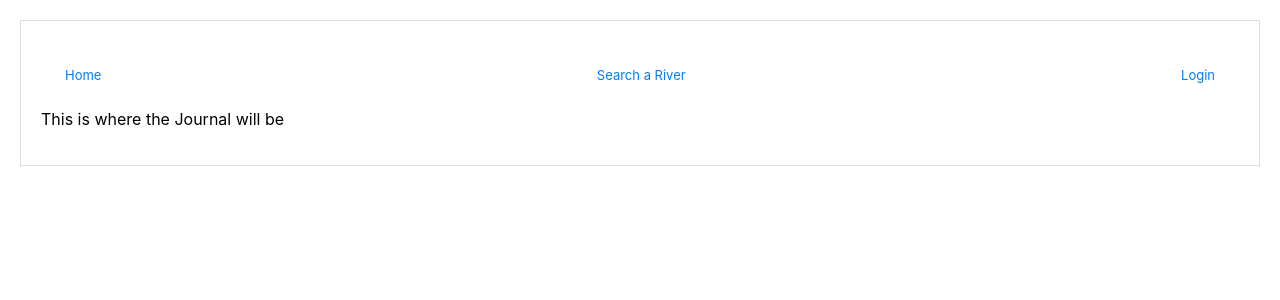
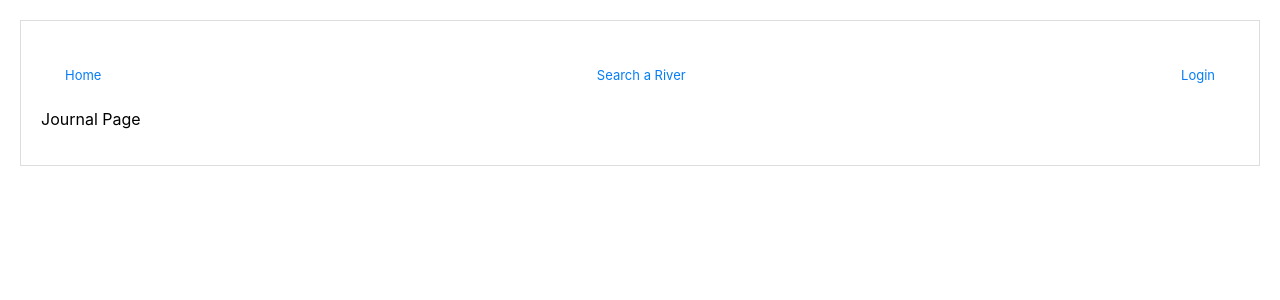
Before and after one commit to Hgaylor0220/whitewatercapstone, a Next.js app: page /journal in a window 1280 px wide. Shown: the top 300 px of the page. Built offline with nearby package versions, Linux system fonts and the light colour scheme.

Commit message:
made modifications to rendering components

```diff
--- a/components/Layout.js
+++ b/components/Layout.js
@@ -9,7 +9,7 @@ const layoutStyle = {
 const Layout = props => (
     <div style={layoutStyle}>
         <Nav />
-        {props.children}
+        {props.content}
     </div>
 );
 
--- a/pages/journal.js
+++ b/pages/journal.js
@@ -1,11 +1,9 @@
-import Layout from '../components/Layout';
+import Layout from '../components/Layout.js';
+
+
+
+const journal = <p>Journal Page</p>;
 
 export default function Journal() {
-    return (
-        <Layout >
-        <div>
-            <p>This is where the Journal will be</p>
-        </div>
-        </Layout >
-    );
+    return <Layout content={journal} />;
 }
```
Also changed, not shown: pages/index.js (+6 -7 lines), pages/inviteafriend.js (+7 -9 lines), pages/login.js (added, +9 -0 lines), pages/map.js (+4 -10 lines).
